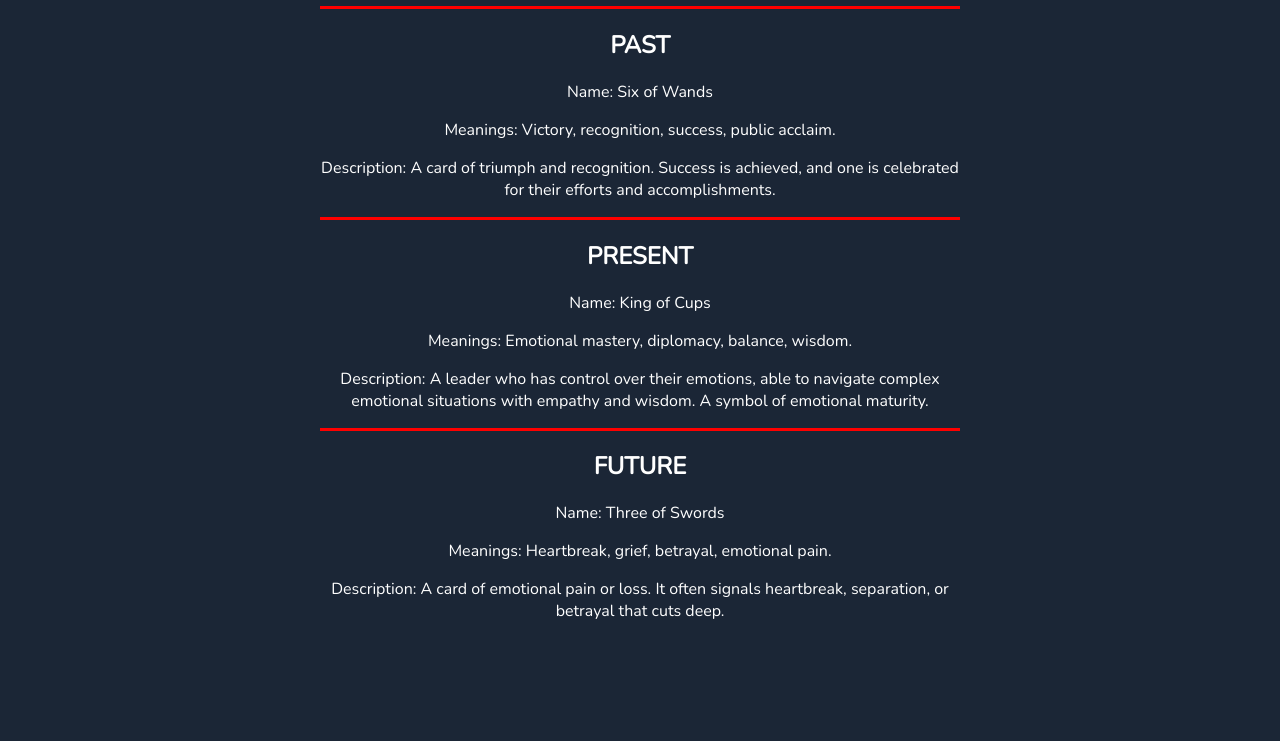
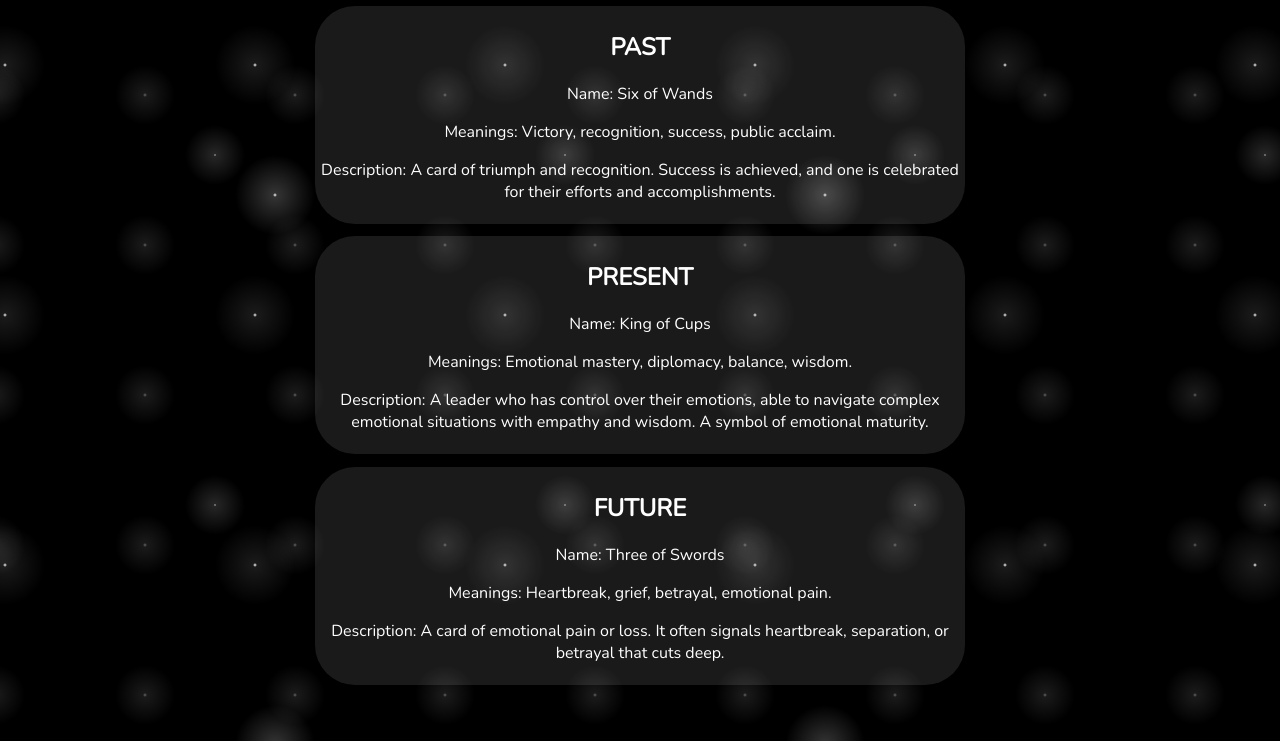
Before and after one commit to Kino8724/tarot, a website built with Vite: page tarot/frontend/index.html in a window 1280 px wide. Shown: the part 80-821 px from the top of the page. Built offline with nearby package versions, Linux system fonts and the light colour scheme.

Commit message:
made it look nicer

```diff
--- a/tarot/frontend/src/style.css
+++ b/tarot/frontend/src/style.css
@@ -1,5 +1,27 @@
 html {
-    background-color: rgba(27, 38, 54, 1);
+    background-color: black;
+    background-image: radial-gradient(
+            white,
+            rgba(255, 255, 255, 0.2) 2px,
+            transparent 40px
+        ),
+        radial-gradient(white, rgba(255, 255, 255, 0.15) 1px, transparent 30px),
+        radial-gradient(white, rgba(255, 255, 255, 0.1) 2px, transparent 40px),
+        radial-gradient(
+            rgba(255, 255, 255, 0.4),
+            rgba(255, 255, 255, 0.1) 2px,
+            transparent 30px
+        );
+    background-size:
+        550px 550px,
+        350px 350px,
+        250px 250px,
+        150px 150px;
+    background-position:
+        0 0,
+        40px 60px,
+        130px 270px,
+        70px 100px;
     text-align: center;
     color: white;
 }
@@ -21,19 +43,12 @@ body {
         "Helvetica Neue",
         sans-serif;
 }
-
-.card:first-child {
-    border-top: 3px solid red;
-}
-
-.card:last-child {
-    border-bottom: none;
-}
-
 .card {
-    margin: auto;
+    margin: 1% auto;
+    background-color: rgba(255, 255, 255, 0.1);
+    padding: 5px;
+    border-radius: 40px;
     width: 50vw;
-    border-bottom: 3px solid red;
 }
 
 @font-face {
```
